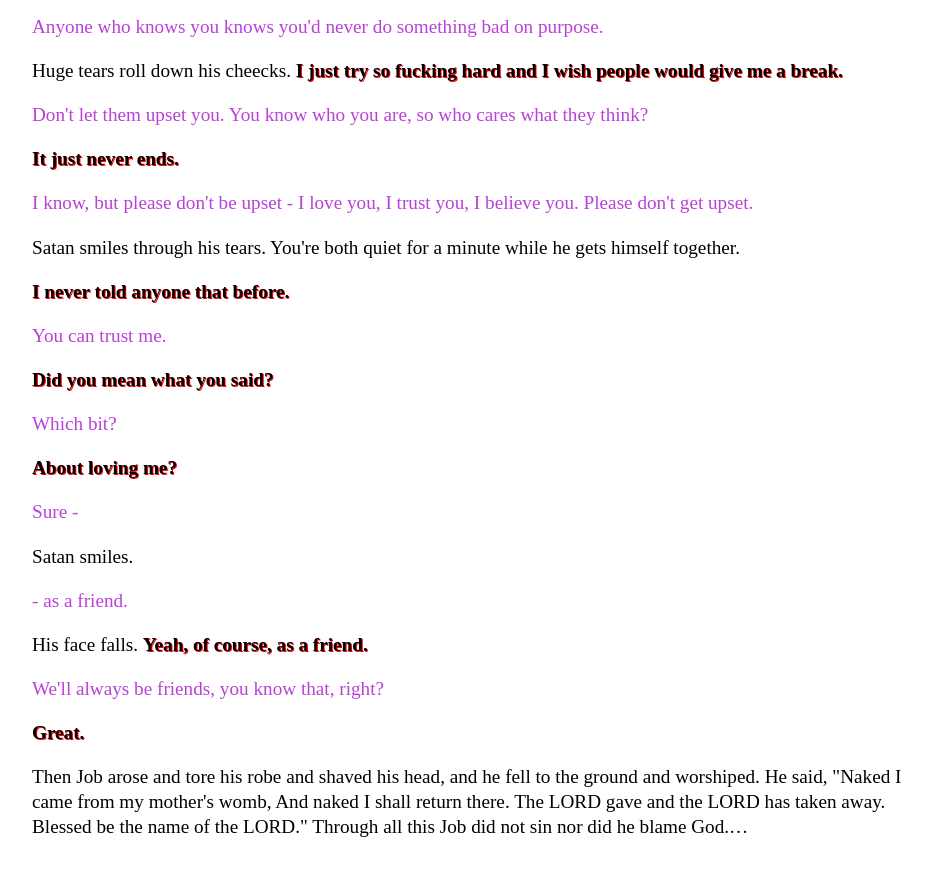
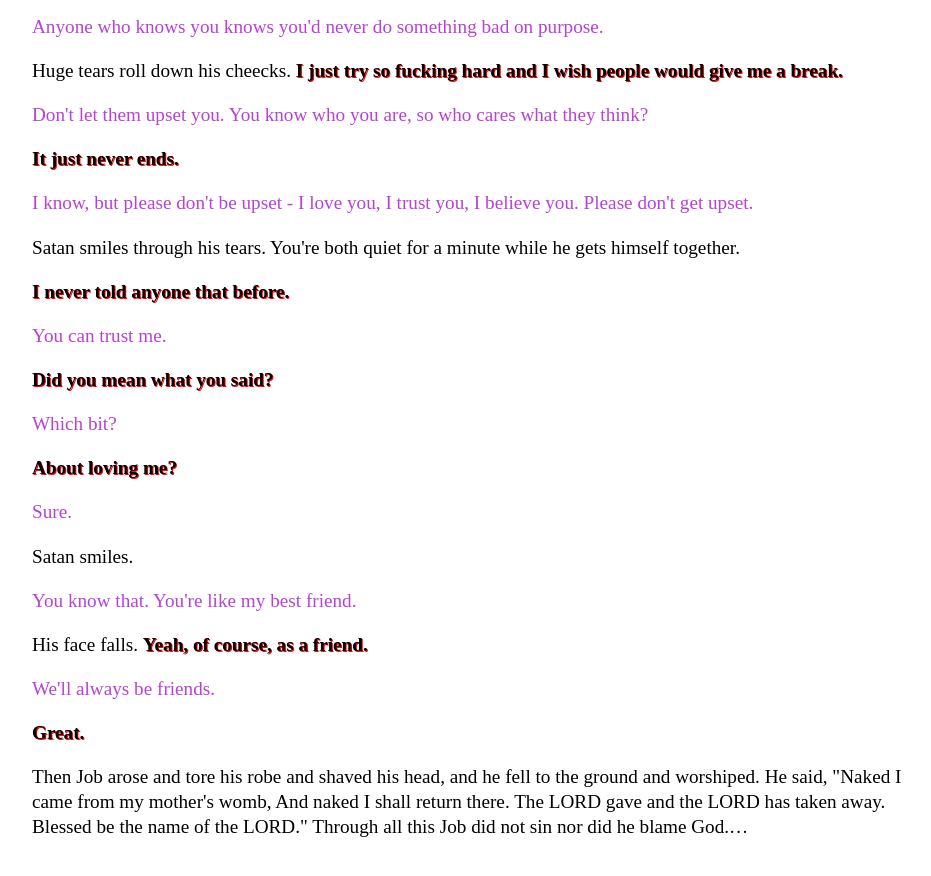
Before and after one commit to Pinelife/pinelife.github.io, a Jekyll site: the page Hellhole/Room9.html, which Jekyll copies as it is, in a window 1280 px wide and 900 px high, scrolled down 1483 px. Shown: the top 876 px of the window, without its empty margins (160-1091 px from the left). Built offline with Jekyll 4.4.1, drawn with Linux system fonts in a browser that asks for light colours.

Commit message:
Update Room9.html

```diff
--- a/Hellhole/Room9.html
+++ b/Hellhole/Room9.html
@@ -124,22 +124,22 @@ Which bit?
 About loving me?
 </p>
 <p class="lauria">
-Sure -
+Sure.
 </p>
 <p>
 Satan smiles.
 </p>
 <p class="lauria">
-- as a friend.
+You know that. You're like my best friend.
 </p>
 <p>
 His face falls. <span class="Satan"> Yeah, of course, as a friend.</span>
 </p>
 <p class="lauria">
-We'll always be friends, you know that, right?
+We'll always be friends.
 </p>
 <p class="Satan">
-	Great.
+Great.
 </p>
 <p>
 Then Job arose and tore his robe and shaved his head, and he fell to the ground and worshiped. He said, "Naked I came from my
```
